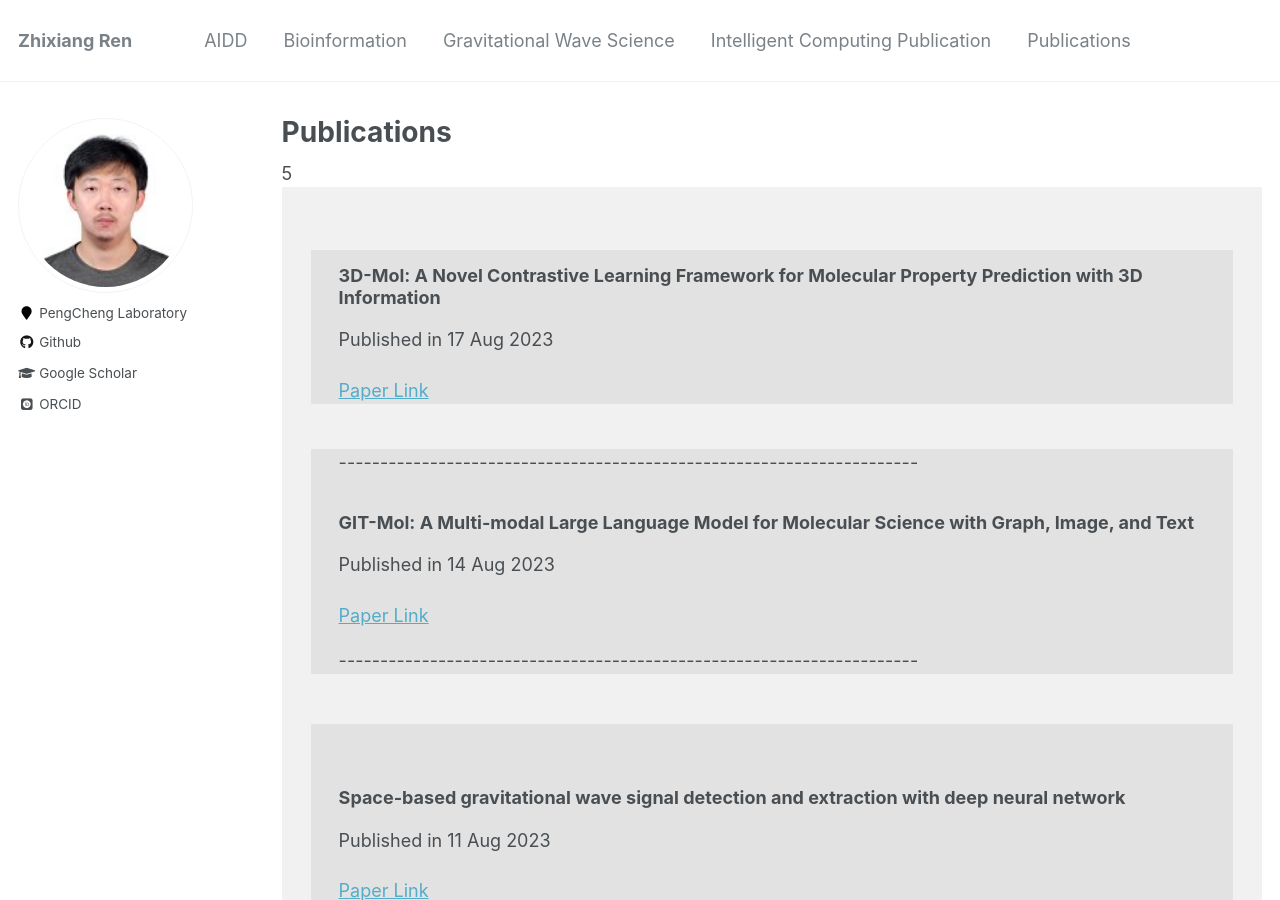
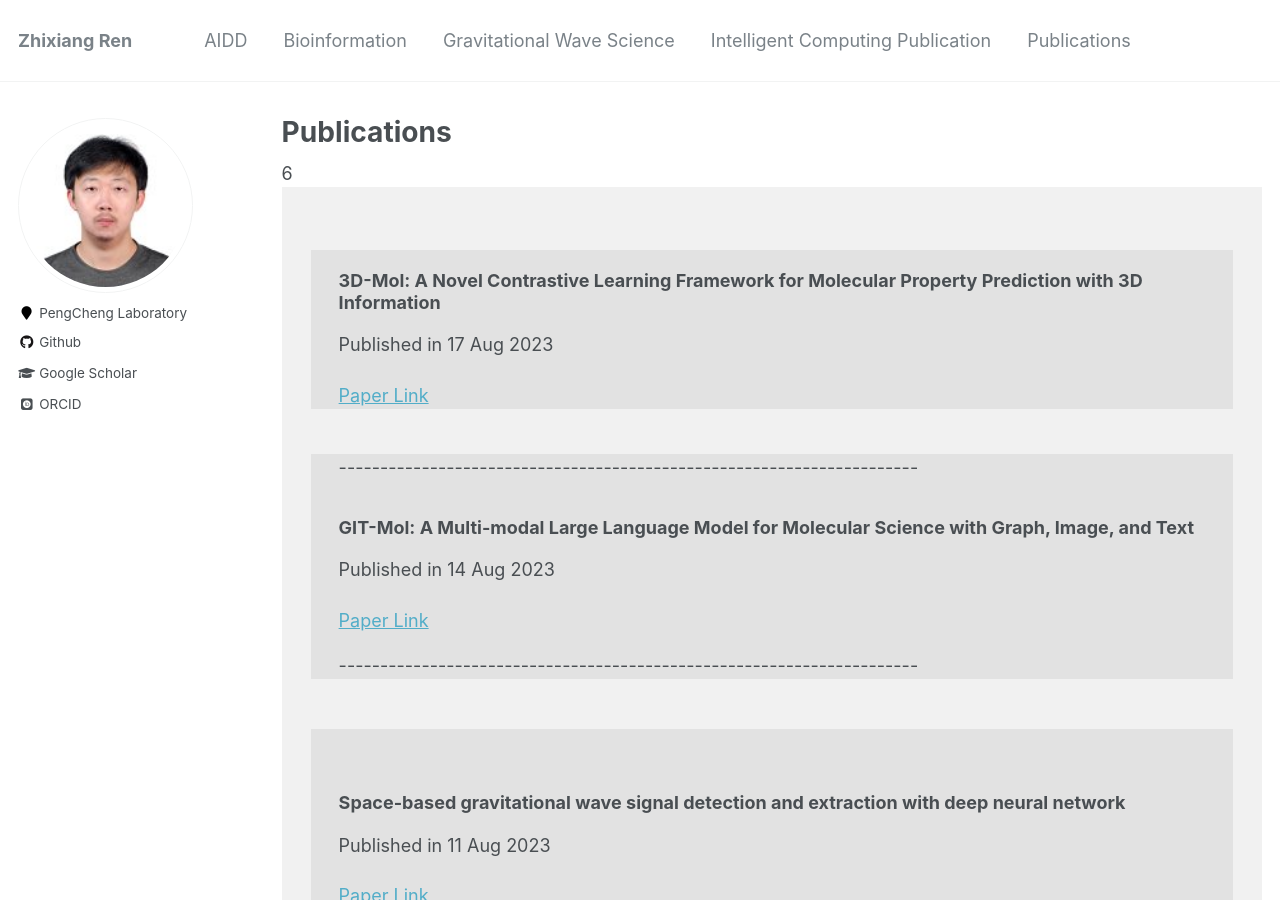
Before and after one commit to zhixiang-ren/zhixiang-ren.github.io, a Jekyll site: the page built from _pages/publications.html, in a window 1280 px wide and 900 px high. Built offline with Jekyll 4.4.1, drawn with Linux system fonts in a browser that asks for light colours; some web fonts are replaced.

Commit message:
Update publications.html

```diff
--- a/_pages/publications.html
+++ b/_pages/publications.html
@@ -4,14 +4,14 @@ title: "Publications"
 permalink: /publications/
 author_profile: true
 ---
-5
+6
 <div style="width: 100%;padding-left: 3%;padding-right: 3%;background-color: rgb(241, 241, 241);">
 </br>
 <div style="width: 100%;padding-left: 3%;padding-right: 3%;background-color: rgb(226, 226, 226);">
-<h3 style="padding-top: 15px;">3D-Mol: A Novel Contrastive Learning Framework for Molecular Property Prediction with 3D Information</h3>
+<h3 style="padding-top: 20px;">3D-Mol: A Novel Contrastive Learning Framework for Molecular Property Prediction with 3D Information</h3>
 <p style="text-align:justify">Published in 17 Aug 2023</p>
 <a style="padding-bottom: 15px;" href="https://www.biorxiv.org/content/10.1101/2023.08.15.553467v1.abstract">Paper Link</a>
-</br>
+</br style="padding-bottom: 15px;">
 </div>
 
 </br>
```
